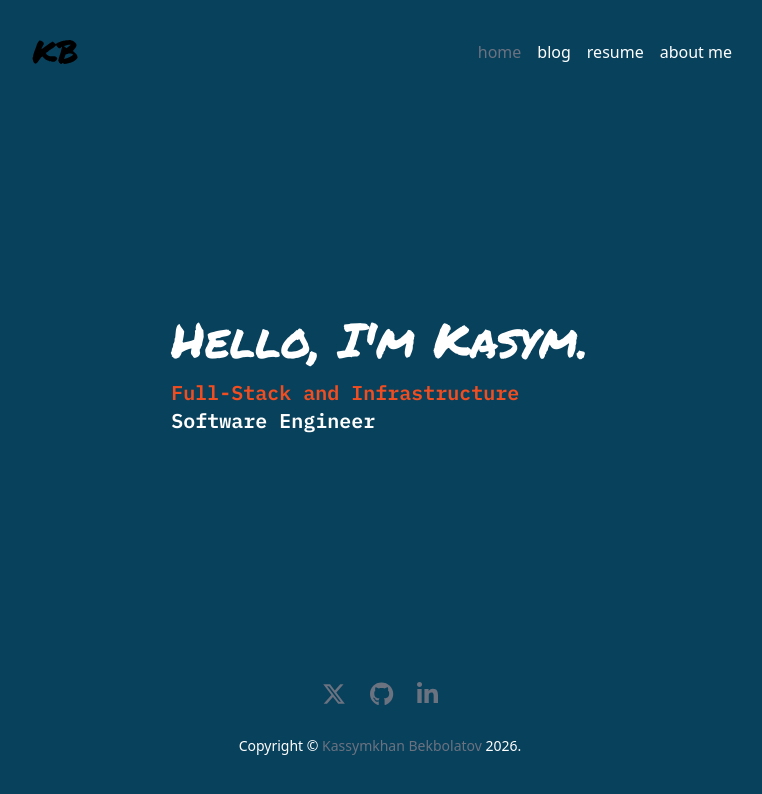
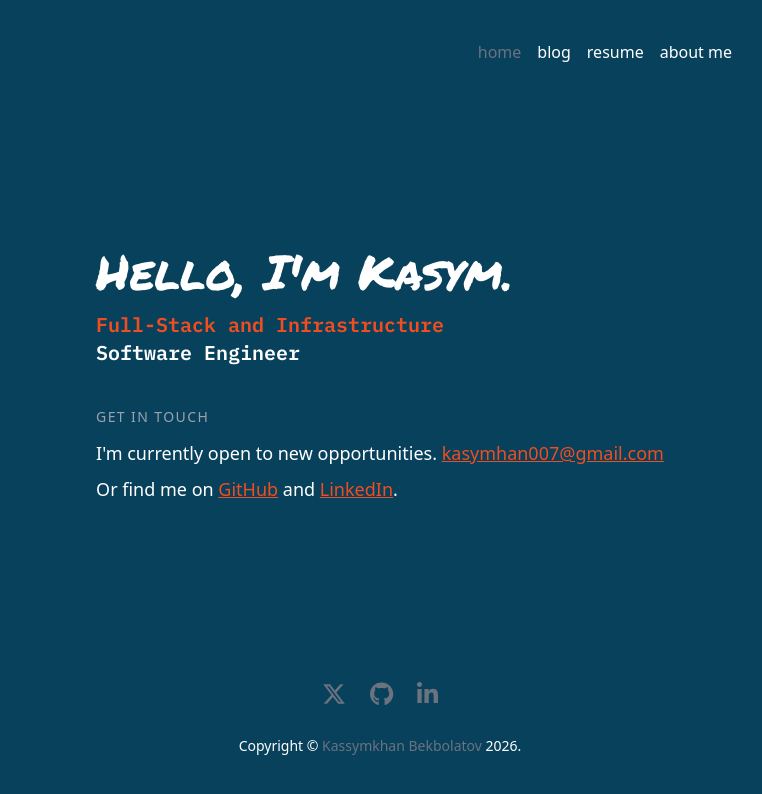
Before and after one commit to Kassymkhan919/my-blog, a Next.js app: page / in a window 1280 px wide. Shown: the top 794 px of the page, without its empty margins (260-1022 px from the left). Built offline with nearby package versions, Linux system fonts and the light colour scheme.

Commit message:
Fix typos, logo contrast, about copy, contact section

```diff
--- a/components/navbar.js
+++ b/components/navbar.js
@@ -18,7 +18,7 @@ export const Navbar = () => {
       <div className="container flex flex-col lg:flex-row items-center justify-between flex-wrap my-6">
         <div className="flex items-center flex-shrink-0 text-white mr-6 ">
           <a href="/">
-            <Image src="/images/KB-logo-black.svg" alt="KB Logo" width={70} height={70} className="logo" />
+            <Image src="/images/KB-logo-white.svg" alt="KB Logo" width={70} height={70} className="logo" />
           </a>
         </div>
 
--- a/pages/aboutme.js
+++ b/pages/aboutme.js
@@ -20,9 +20,9 @@ export default function Home({ allPostsData, location }) {
         <title>{siteTitle}</title>
       </Head>
       <section className={utilStyles.headingMd}>
-        <p>Hi, This is Kasym's personal blog page</p>
+        <p>I'm Kassymkhan — most people call me Kasym. I'm a software engineer working on backend and infrastructure systems, currently at SolidCore.ai. Previously I built CI/CD and observability tooling at Workday and full-stack products at Craver Tech and BioInteractive.</p>
         <p>
-          I am software engineer interested in data and infrastructure development. <br /> I
+          I grew up in Almaty, Kazakhstan, studied computing science at SFU, and now live in Toronto. My interests sit at the intersection of data, infrastructure, and developer tooling — the unglamorous systems that have to be correct. <br /> I
           will document my learning journey here and write notes on what I like. <br />
           Enjoy!
         </p>
--- a/pages/index.js
+++ b/pages/index.js
@@ -14,6 +14,27 @@ const IndexPage = () => {
             </a> */}
           </div>
 
+          <div className="mt-10">
+            <p className="text-sm uppercase tracking-widest text-gray-400">Get in touch</p>
+            <p className="mt-3 text-lg">
+              I'm currently open to new opportunities.{' '}
+              <a className="text-company hover:text-company-dark underline" href="mailto:kasymhan007@gmail.com">
+                kasymhan007@gmail.com
+              </a>
+            </p>
+            <p className="mt-2 text-lg">
+              Or find me on{' '}
+              <a className="text-company hover:text-company-dark underline" href="https://github.com/Kassymkhan919" target="_blank" rel="noopener noreferrer">
+                GitHub
+              </a>{' '}
+              and{' '}
+              <a className="text-company hover:text-company-dark underline" href="https://www.linkedin.com/in/kassymkhanb/" target="_blank" rel="noopener noreferrer">
+                LinkedIn
+              </a>
+              .
+            </p>
+          </div>
+
 
         </div>
       </div>
--- a/pages/resume.js
+++ b/pages/resume.js
@@ -50,7 +50,7 @@ const Resume = () => {
             I built dashboard pages and data tables in Next.js, and upgraded the app from v15 to v16 by auditing breaking changes, applying codemods, and manually verifying edge cases.
           </p>
 
-          <h1 className={utilstyles.headingLg}>Software Developement Engineer</h1>
+          <h1 className={utilstyles.headingLg}>Software Development Engineer</h1>
           <h3 className={`${utilstyles.headingMd} text-primary font-semibold`}> Workday Inc</h3>
           <h3 className="font-semibold text-gray-small"> June 2022 - February 2025</h3>
           <p className={utilstyles.headingMd}>
@@ -86,7 +86,7 @@ const Resume = () => {
           </p>
 
           <h1 className={`${utilstyles.headingXl} justify-self-center`}>Education</h1>
-          <h1 className={utilstyles.headingLg}>Simon Fraser Univeristy</h1>
+          <h1 className={utilstyles.headingLg}>Simon Fraser University</h1>
           <div>
             <h2 className="text-primary font-semibold">Bachelors of Science, Computing Science</h2>
             <h2 className="jusitfy-self-end">2017 - 2021</h2>
@@ -94,7 +94,7 @@ const Resume = () => {
           <p>Dean's Honor Roll</p>
 
           <h1 className={`${utilstyles.headingXl} justify-self-center`}>Technical Projects</h1>
-          <h1 className={`${utilstyles.headingLg} text-primary font-semibold`}>E-COMMERECE ONLINE BOOKSTORE</h1>
+          <h1 className={`${utilstyles.headingLg} text-primary font-semibold`}>E-COMMERCE ONLINE BOOKSTORE</h1>
           <p>
             Created online platform using Django to allow users to buy and sell books online. Built front-end/back-end
             for book listing page and functionality for sellers to add books to sell. As product owner led team of 5 to
--- a/posts/Let's meet.md
+++ b/posts/Let's meet.md
@@ -7,7 +7,7 @@ date: '2021-05-13'
 
 A little about me:
 I am final year computer science student at SFU in Vancouver BC. I am from beautiful city Almaty in Kazakhstan.
-I like learning and developing fron-end for web apps and iOS apps.
+I like learning and developing front-end for web apps and iOS apps.
 
 Currently I am building this personal website portfolio/blog.
 
```
